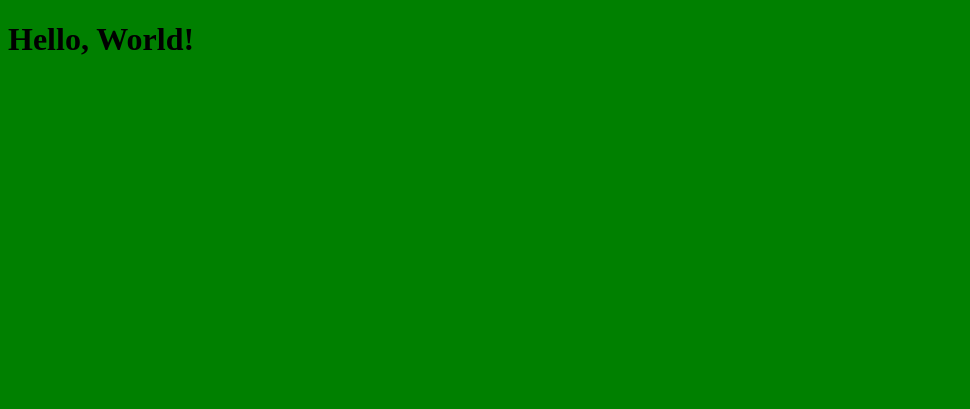
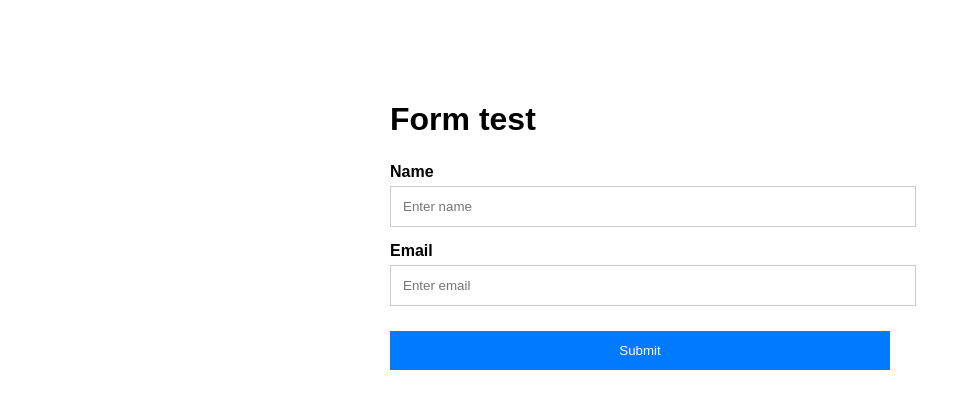
Before and after one commit to DeaDvey/hackstart26, a Flask app: page /dynamic/ in a window 1280 px wide. Shown: the top 409 px of the page, without its empty margins (0-970 px from the left). Run offline with Flask 3, Linux system fonts and the light colour scheme.

Commit message:
Form base

```diff
--- a/static/index.css
+++ b/static/index.css
@@ -1,3 +1,44 @@
 body {
-	background-color: green;
+    font-family: Arial, sans-serif;
 }
+
+.formWrapper {
+    max-width: 500px;
+    margin: 50px auto;
+    padding: 30px;
+}
+
+.formHeader {
+    margin-bottom: 25px;
+}
+
+.inputLabel {
+    display: block;
+    margin-top: 15px;
+    margin-bottom: 5px;
+    font-weight: bold;
+}
+
+.formInput {
+    width: 100%;
+    padding: 12px;
+    border: 1px solid #ccc;
+}
+
+.formInputText {
+
+}
+
+.submitButton {
+    width: 100%;
+    margin-top: 25px;
+    padding: 12px;
+    background: #007bff;
+    color: white;
+    border: none;
+    cursor: pointer;
+}
+
+.submitButton:hover {
+    background: #0056b3;
+}
--- a/templates/dynamic.html
+++ b/templates/dynamic.html
@@ -1,14 +1,40 @@
-<!doctype html>
-<html>
-	<head>
-		<title>Hello from Flask</title>
-		<link rel="stylesheet" href="/static/index.css" />
-	</head>
-	<body>
-		{% if person %}
-		<h1>Hello {{ person }}!</h1>
-		{% else %}
-		<h1>Hello, World!</h1>
-		{% endif %}
-	</body>
+<!DOCTYPE html>
+<html lang="en">
+<head>
+    <meta charset="UTF-8">
+    <meta name="viewport" content="width=device-width, initial-scale=1.0">
+    <title>Contact Form</title>
+    <link rel="stylesheet" href="{{ url_for('static', filename='index.css') }}">
+</head>
+<body>
+
+<div class="formWrapper">
+    <h1 class="formHeader">Form test</h1>
+
+    <form method="POST">
+        <label class="inputLabel" for="name">Name</label>
+        <input
+			class="formInput formInputText"
+            type="text"
+            id="name"
+            name="name"
+            placeholder="Enter name"
+            required
+        >
+
+        <label class="inputLabel" for="email">Email</label>
+        <input
+			class="formInput formInputText"
+            type="email"
+            id="email"
+            name="email"
+            placeholder="Enter email"
+            required
+        >
+
+        <button class="submitButton" type="submit">Submit</button>
+    </form>
+</div>
+
+</body>
 </html>
```
